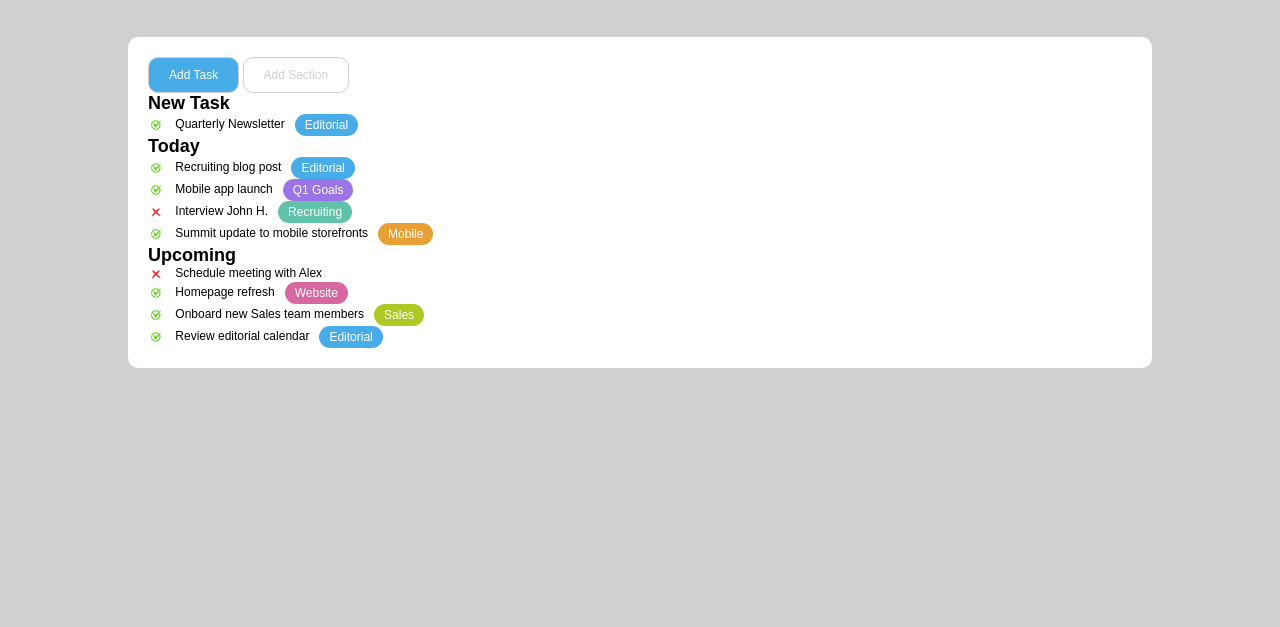
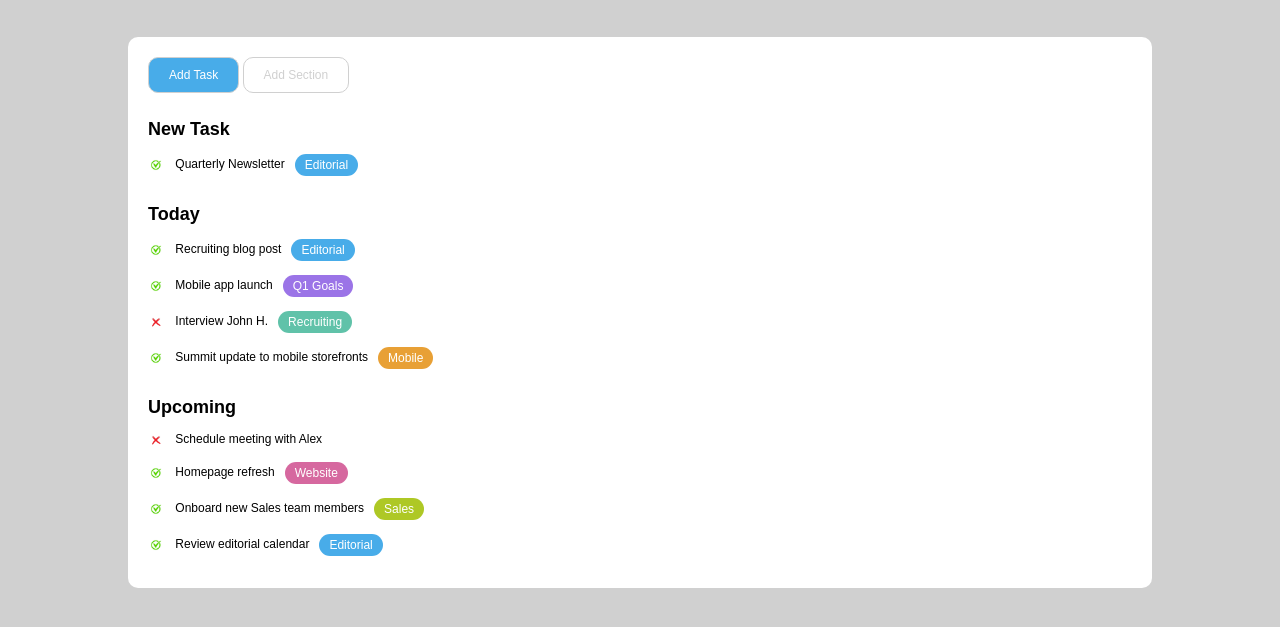
Before and after one commit to ilenia-agnolon/html-css-toboolist, a plain HTML site: page index.html in a window 1280 px wide. Shown: the part 71-698 px from the top of the page. Drawn offline with Linux system fonts and the light colour scheme.

Commit message:
gestito meglio spazi lista tra una riga e l'altra

```diff
--- a/css/style.css
+++ b/css/style.css
@@ -106,3 +106,8 @@ body {
     background-color: #aec825;
     color: white;
 }
+
+.space {
+    margin-top: 12px;
+    margin-bottom: 12px;
+}
--- a/index.html
+++ b/index.html
@@ -29,76 +29,78 @@
             </div>
             </section>
 
-            <!-- list section -->
-            <section>
+<br>
+
+        <!-- list  -->
+            <section class="space">
 
             <!-- New Task -->
-             <h2>New Task</h2>
-
+             <div><h2>New Task</h2></div>
+<br>
              <div>
                 <img src="../html-css-toboolist/img/spunta-verde.jpg" alt="spunta verde"
                 class="done-not-done-icon">
                 Quarterly Newsletter<span class="category">Editorial</span>
             </div>
 
-
+<br>
+<br>
             <!-- Today -->
              <h2>Today</h2>
-
+<br>
              <div>
                 <img src="../html-css-toboolist/img/spunta-verde.jpg" alt="spunta verde"
                 class="done-not-done-icon">
                 Recruiting blog post<span class="category">Editorial</span>
             </div>
-
+<br>
             <div>
                 <img src="../html-css-toboolist/img/spunta-verde.jpg" alt="spunta verde"
                 class="done-not-done-icon">
                 Mobile app launch<span id="violet" class="category">Q1 Goals</span>
             </div>
-
+<br>
             <div>
                 <img src="../html-css-toboolist/img/croce-rossa.jpg" alt="croce rossa"
                 class="done-not-done-icon">
                 Interview John H.<span id="dark-green" class="category">Recruiting</span>
             </div>
 
-             <div>
+<br>            <div>
                 <img src="../html-css-toboolist/img/spunta-verde.jpg" alt="spunta verde"
                 class="done-not-done-icon">
                 Summit update to mobile storefronts<span id="orange" class="category">Mobile</span>
             </div>
 
 
-
+<br>
+<br>
             <!-- Upcoming -->
              <h2>Upcoming</h2>
-
+<br>
               <div>
                 <img src="../html-css-toboolist/img/croce-rossa.jpg" alt="croce rossa"
                 class="done-not-done-icon">
                 Schedule meeting with Alex
             </div>
-
+<br>
             <div>
                 <img src="../html-css-toboolist/img/spunta-verde.jpg" alt="spunta verde"
                 class="done-not-done-icon">
                 Homepage refresh<span id="pink" class="category">Website</span>
             </div>
-
+<br>
             <div>
                 <img src="../html-css-toboolist/img/spunta-verde.jpg" alt="spunta verde"
                 class="done-not-done-icon">
                 Onboard new Sales team members<span id="light-green" class="category">Sales</span>
             </div>
-
+<br>
             <div>
                 <img src="../html-css-toboolist/img/spunta-verde.jpg" alt="spunta verde"
                 class="done-not-done-icon">
                 Review editorial calendar<span class="category">Editorial</span>
             </div>
-
-
 
          </section>
 
```
Also changed, not shown: img/freccia-nera.png (added).
